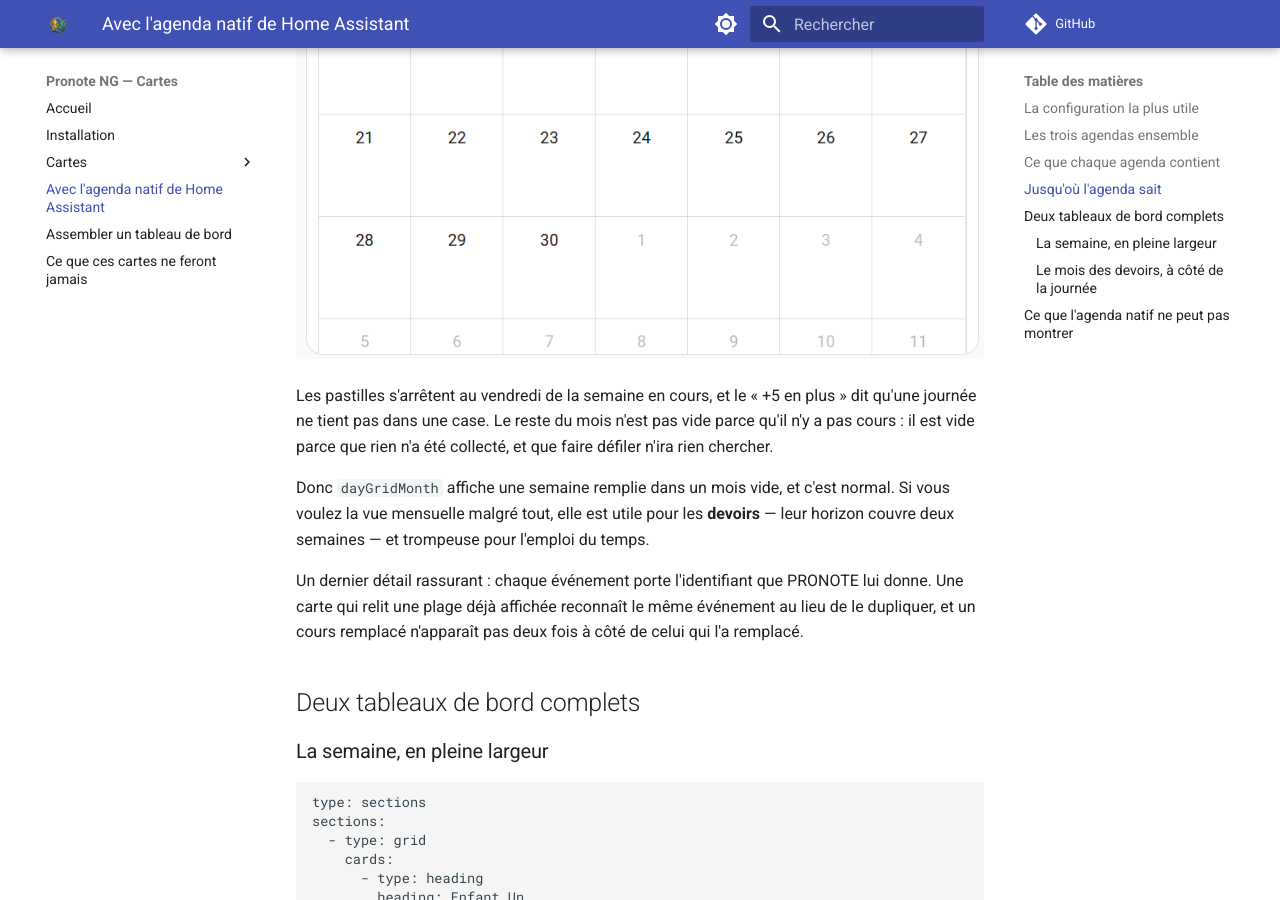
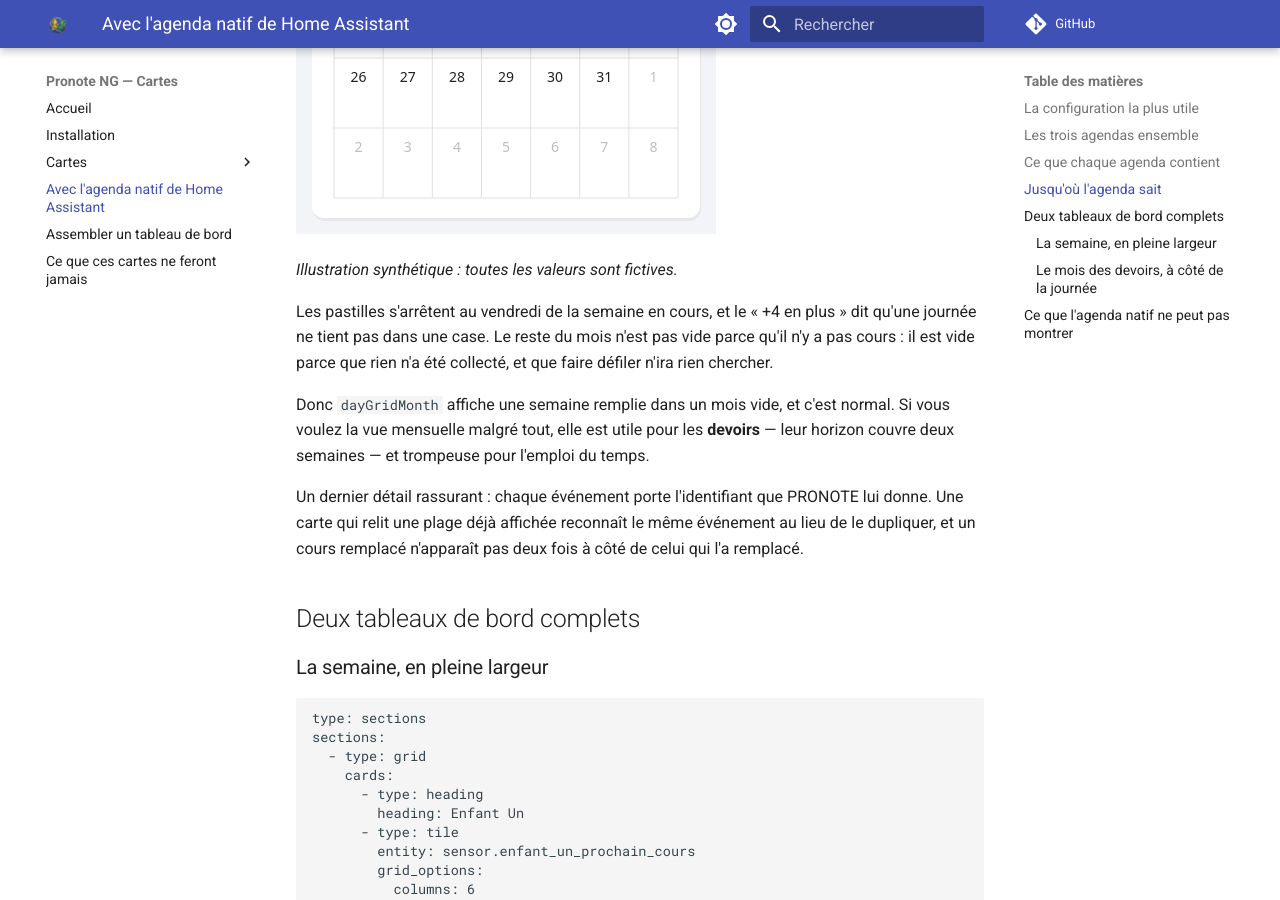
Before and after one commit to FiveElements/ha-pronote-ng-cards, an MkDocs documentation site: the page built from docs/ha-calendar.md, in a window 1280 px wide and 900 px high, scrolled down 4312 px. Built offline with MkDocs 1.6.1 and Material for MkDocs 9.7.7, drawn with Linux system fonts in a browser that asks for light colours; comment, search, counter and statistics services are not loaded.

Commit message:
docs(ha-calendar): la vue mois passe elle aussi en SVG synthétique
`mois.png` ne portait aucun libellé, donc rien d'exposant, mais c'était la
dernière capture de l'instance de la page — et une illustration qui vieillit
avec le calendrier réel. Le SVG reprend la même démonstration sur le mois
inventé des deux autres vues : janvier 2026, pastilles sur la seule semaine
du 12, le reste du mois vide.

Les trois illustrations racontent maintenant la même semaine — lundi 12 y a
trois cours dans la vue jour, trois pastilles dans la vue mois, et les mêmes
trois matières dans la vue semaine.

Co-Authored-By: Claude Opus 5 (1M context) <noreply@anthropic.com>

```diff
--- a/docs/ha-calendar.md
+++ b/docs/ha-calendar.md
@@ -115,9 +115,11 @@ mois de requêtes, en une seconde, sans que personne ne l'ait demandé.
 
 Cela se voit immédiatement en vue mensuelle :
 
-![La vue mois : une seule semaine porte des pastilles, le reste du mois est vide](assets/ha-calendar/mois.png)
+![La vue mois : une seule semaine porte des pastilles, le reste du mois est vide](assets/ha-calendar/mois.svg)
 
-Les pastilles s'arrêtent au vendredi de la semaine en cours, et le « +5 en plus »
+*Illustration synthétique : toutes les valeurs sont fictives.*
+
+Les pastilles s'arrêtent au vendredi de la semaine en cours, et le « +4 en plus »
 dit qu'une journée ne tient pas dans une case. Le reste du mois n'est pas vide
 parce qu'il n'y a pas cours : il est vide parce que rien n'a été collecté, et
 que faire défiler n'ira rien chercher.
```
Also changed, not shown: docs/assets/ha-calendar/jour.svg, docs/assets/ha-calendar/mois.png (deleted), docs/assets/ha-calendar/mois.svg (added).
